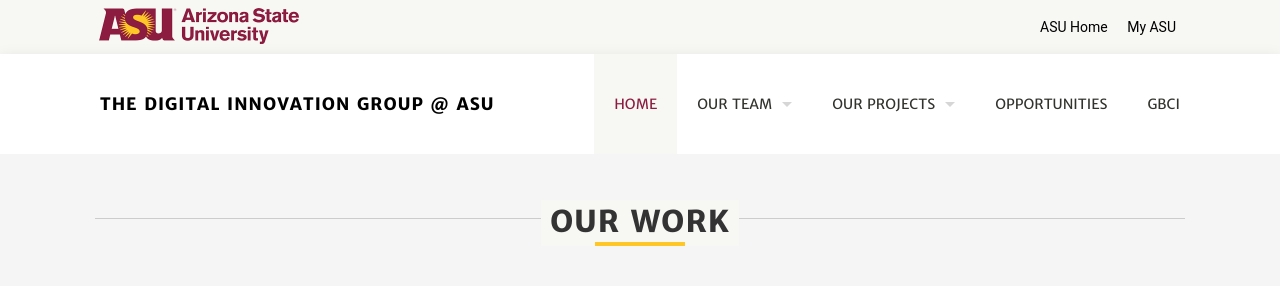
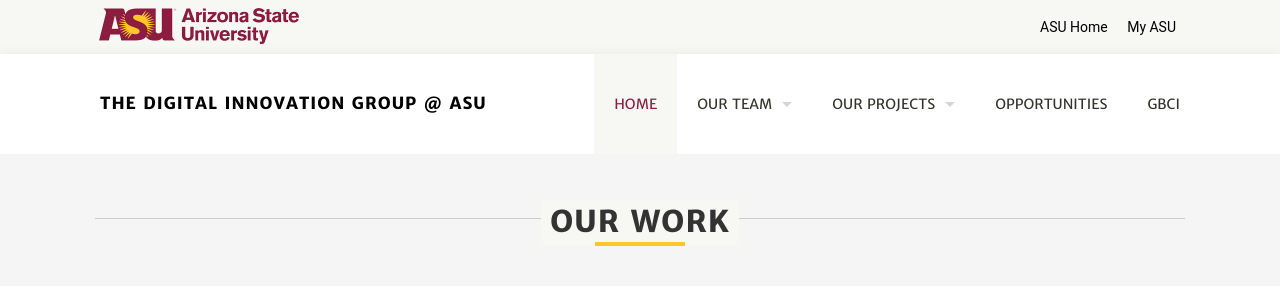
Before and after one commit to diging/diging, a Jekyll site: the page built from index.html, in a window 1280 px wide. Shown: the top 286 px of the page. Built offline with Jekyll 4.4.1, drawn with Linux system fonts in a browser that asks for light colours.

Commit message:
new update

```diff
--- a/_includes/asu_navigation.html
+++ b/_includes/asu_navigation.html
@@ -2,10 +2,11 @@
   <div id = "asu_nav_menu" role ="navigation">
 
   <div id ="asu_universal_nav">
-    <a href= "https://www.asu.edu" target="_blank"><img  width="200px" src="/images/asu_full_logo.png"/></a>
 
+    <a href= "https://www.asu.edu" target="_blank"><img  width="95px" src="/images/asu_sun.png" class="image1"/></a>
+    <a href= "https://www.asu.edu" target="_blank"><img  width="200px" src="/images/asu_full_logo.png" class="image2"/></a>
 
-    <ul style = "float: right; padding-left: 733px;">
+    <ul class="example" style = "float: right;">
       <li>
       {% for item in site.data.asu_navigation %}
       <a href="{{ item.link }}" {% if page.url == item.link %}class="current"{% endif %}>{{ item.name }}</a>
--- a/_includes/header.html
+++ b/_includes/header.html
@@ -3,9 +3,8 @@
   <nav class='top-bar' data-options='sticky_on: large' data-topbar=''>
     <ul class='title-area'>
       <li class='name'>
-        <h2>
-          <a href='{{site.url}}/index.html'>The Digital Innovation Group @ ASU
-            <!--<img alt="" src="{{site.url}}/images/haufe-gruppe-logo.png" />-->
+        <h2 >
+          <a href='{{site.url}}/index.html'style="padding-right: 0px;" class ='f_adapt'>The Digital Innovation Group @ ASU
           </a>
         </h2>
       </li>
--- a/css/style.css
+++ b/css/style.css
@@ -4118,13 +4118,49 @@
     white-space: nowrap;
     text-align: center;
     background-color: transparent;
-    padding: 0 0 0 60px;
     display: inline;
 }
+
+@media only screen and (max-width: 959px) {
+  .f_adapt{font-size:2.4vw;}
+}
+@media only screen and (min-width: 960px) {
+  .f_adapt{font-size:1.3vw;}
+}
+@media only screen and (max-width: 656px) { <<<medium
+  .image1{display: block;}
+  .image2{display: none;}
+}
+@media only screen and (min-width: 657px) { <<<large
+  .image2{display: block;}
+  .image1{display: none;}
+}
+
+@media screen and (min-width: 1140px) {
+  ul.example {
+    padding-left: 733px;
+  }
+}
+@media screen and (min-width: 401px) and (max-width: 1139px) {
+  ul.example {
+    padding-left: 40px;
+  }
+}
+
+@media screen and (max-width: 400px) {
+  ul.example {
+    padding-left: 20px;
+  }
+}
+
+
+@@media only screen and (max-width: 990px)
+  #asu_hdr{
+    z-index: 100;
+  }
 #asu_hdr {
     position: relative;
     background-color: transparent ;
-    display: block;
     overflow: visible!important;
     margin: 0;
     font-size: .8em;
@@ -4153,7 +4189,7 @@
   text-decoration: underline;
   color: #8c1d40
 }
-#asu_universal_nav ul a {
+#asu_universal_nav ul a{
     display: inline-block;
     color: #000;
     text-decoration: none;
```
Also changed, not shown: images/asu_sun.png (added), images/asu_sunburst.png (added).
